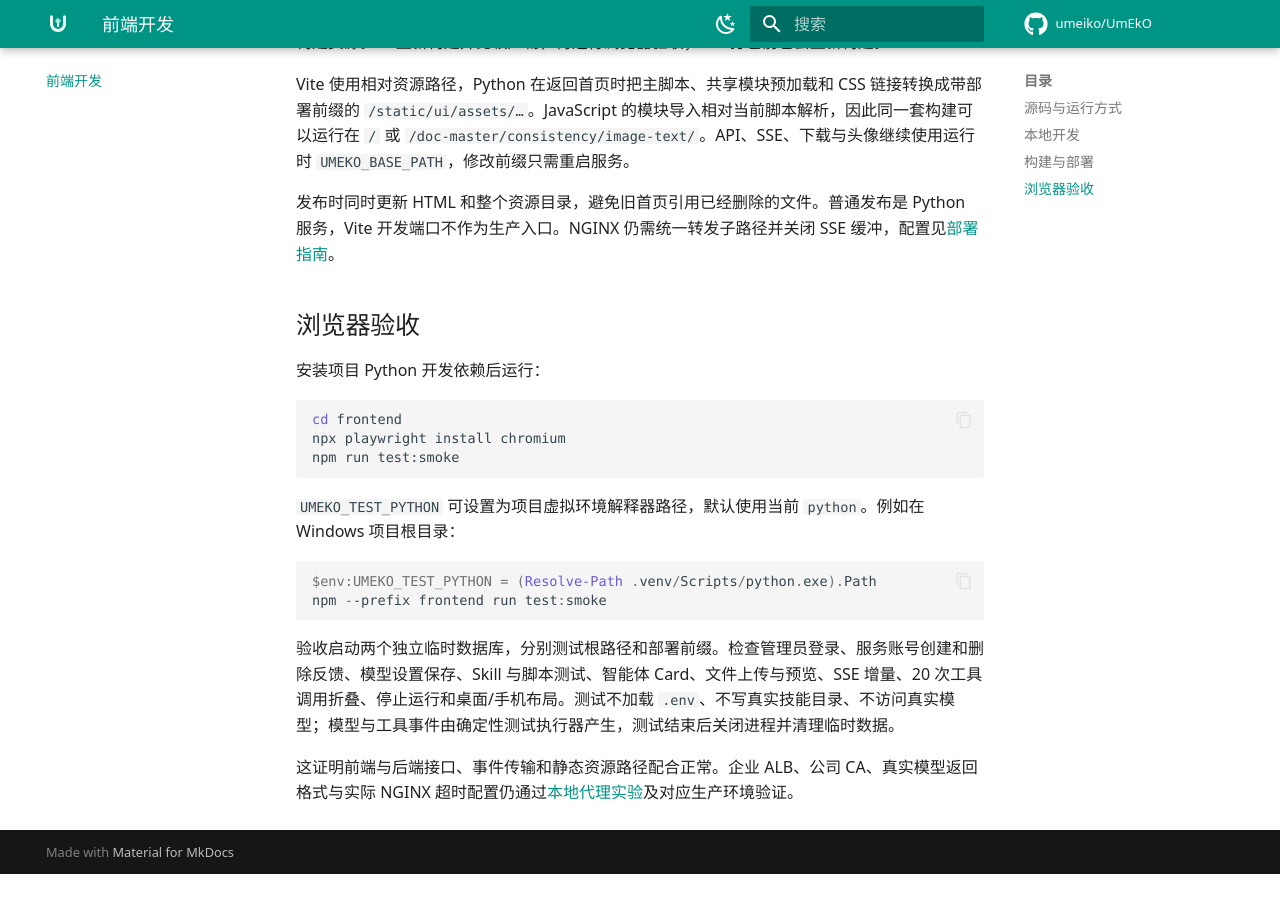
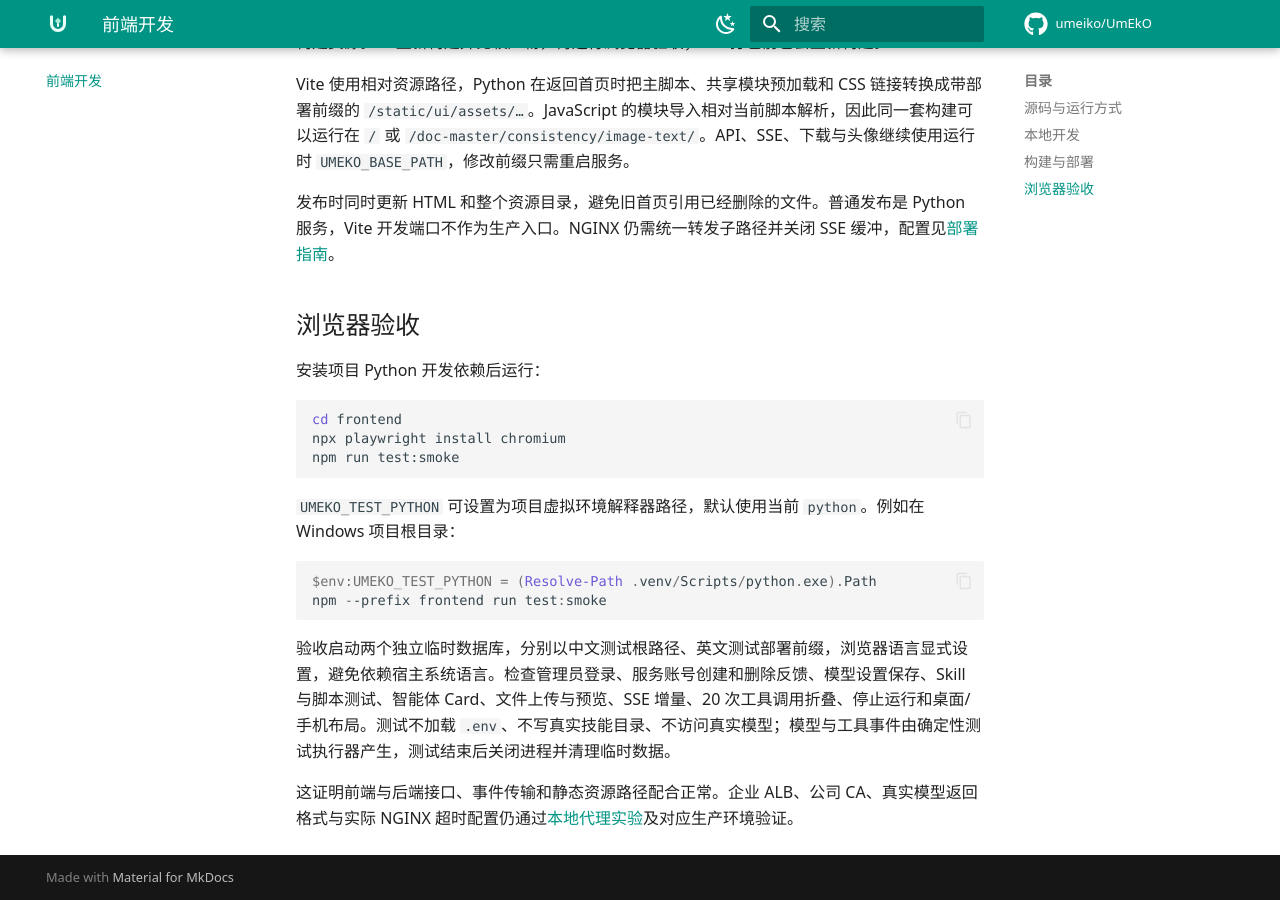
Before and after one commit to umeiko/UmEkO, an MkDocs documentation site: the page built from docs/frontend.md, in a window 1280 px wide and 900 px high, scrolled down 1348 px. Built offline with MkDocs 1.6.1 and Material for MkDocs 9.7.7, drawn with Linux system fonts in a browser that asks for light colours; comment, search, counter and statistics services are not loaded; before the commit the page ends 2222 px from its top, so only the background shows below that.

Commit message:
Make browser checks independent of the host language

````diff
--- a/docs/frontend.md
+++ b/docs/frontend.md
@@ -70,6 +70,6 @@ $env:UMEKO_TEST_PYTHON = (Resolve-Path .venv/Scripts/python.exe).Path
 npm --prefix frontend run test:smoke
 ```
 
-验收启动两个独立临时数据库，分别测试根路径和部署前缀。检查管理员登录、服务账号创建和删除反馈、模型设置保存、Skill 与脚本测试、智能体 Card、文件上传与预览、SSE 增量、20 次工具调用折叠、停止运行和桌面/手机布局。测试不加载 `.env`、不写真实技能目录、不访问真实模型；模型与工具事件由确定性测试执行器产生，测试结束后关闭进程并清理临时数据。
+验收启动两个独立临时数据库，分别以中文测试根路径、英文测试部署前缀，浏览器语言显式设置，避免依赖宿主系统语言。检查管理员登录、服务账号创建和删除反馈、模型设置保存、Skill 与脚本测试、智能体 Card、文件上传与预览、SSE 增量、20 次工具调用折叠、停止运行和桌面/手机布局。测试不加载 `.env`、不写真实技能目录、不访问真实模型；模型与工具事件由确定性测试执行器产生，测试结束后关闭进程并清理临时数据。
 
 这证明前端与后端接口、事件传输和静态资源路径配合正常。企业 ALB、公司 CA、真实模型返回格式与实际 NGINX 超时配置仍通过[本地代理实验](https://github.com/umeiko/UmEkO/blob/main/scripts/proxy_lab/README.md)及对应生产环境验证。
````
Also changed, not shown: 1 other file.
